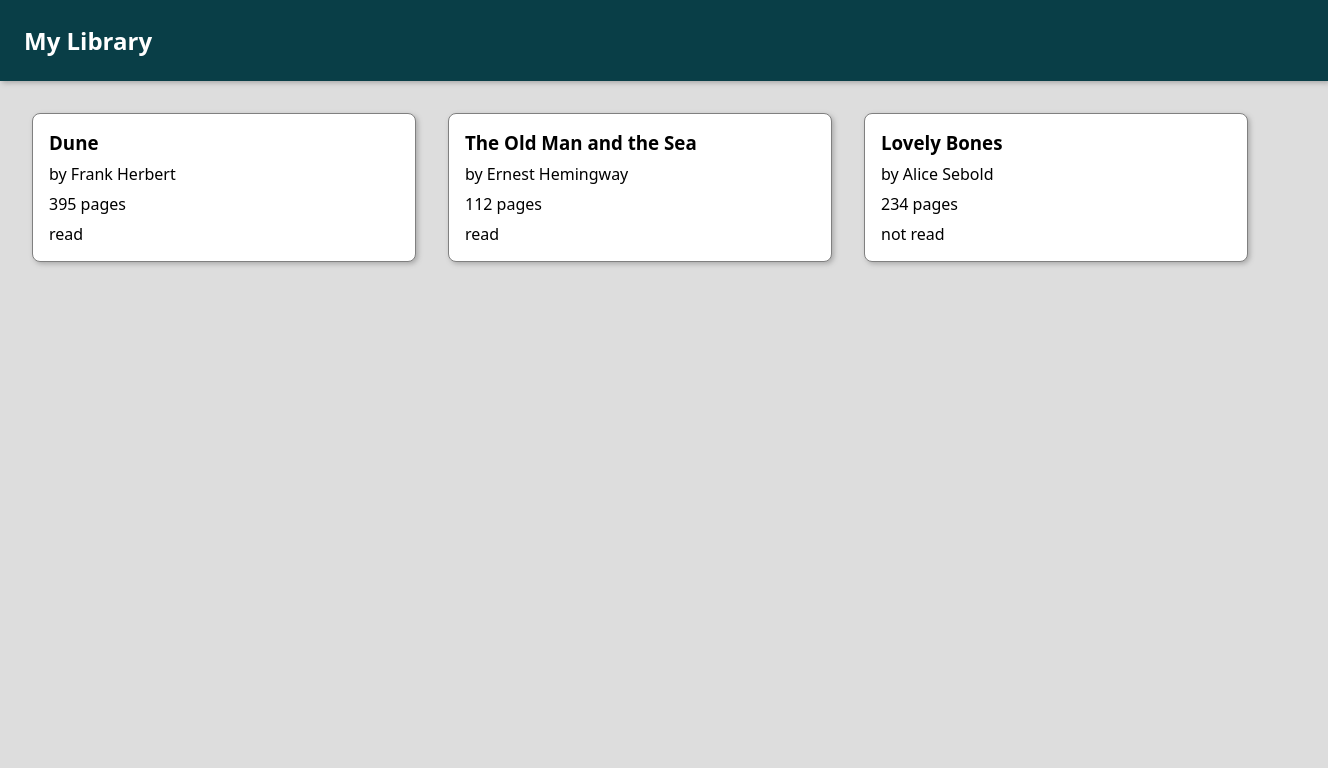
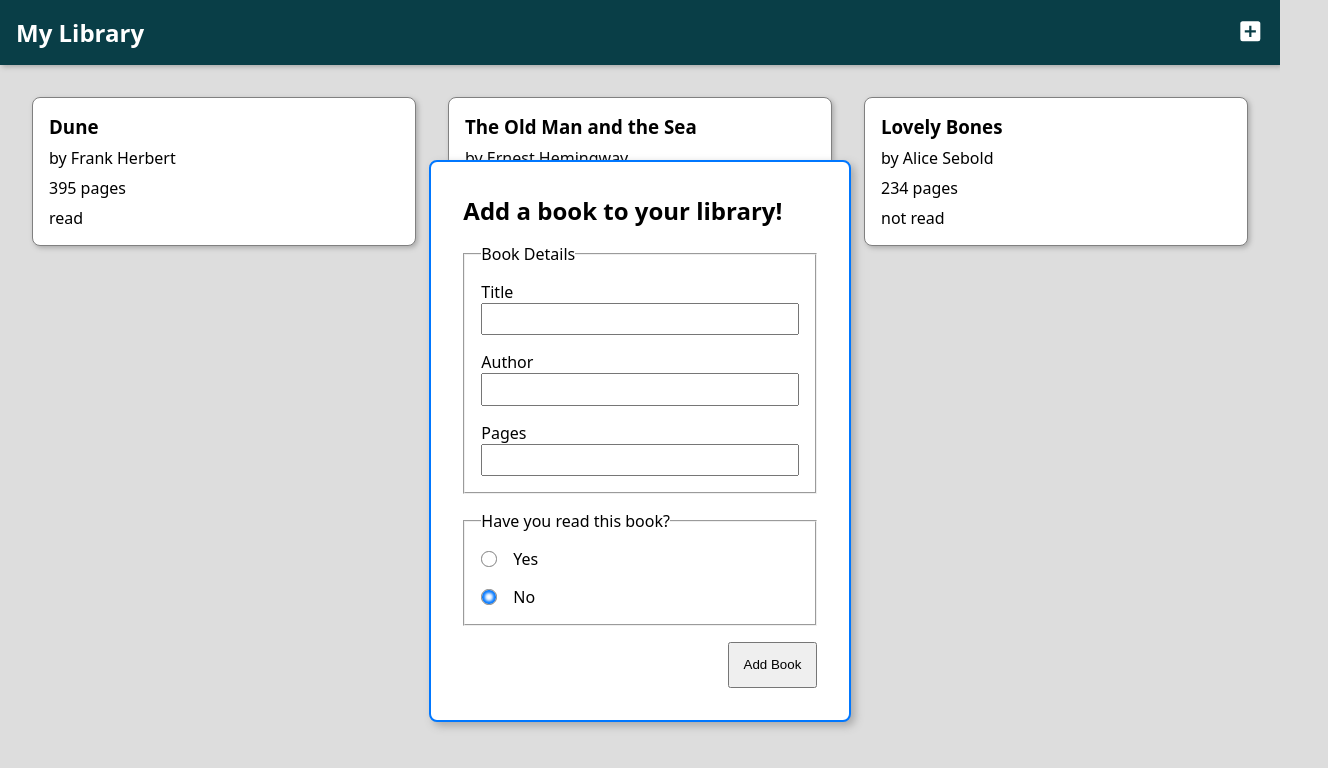
Before and after one commit to kgpolte/my-library, a website: page index.html in a window 1280 px wide. Shown: the whole page, 1328 px wide, since content can reach past the window. Drawn offline with Linux system fonts and the light colour scheme.

Commit message:
Add skeleton of form for adding a book

```diff
--- a/index.html
+++ b/index.html
@@ -10,8 +10,64 @@
 <body>
   <div class="header">
     <h2>My Library</h2>
+    <button id="add" type="button">
+      <svg
+        xmlns="http://www.w3.org/2000/svg"
+        width="2em"
+        height="2em"
+        viewBox="0 0 24 24">
+        <path d="M17,13H13V17H11V13H7V11H11V7H13V11H17M19,3H5C3.89,3 3,3.89 3,5V19A2,2 0 0,0 5,21H19A2,2 0 0,0 21,19V5C21,3.89 20.1,3 19,3Z" />
+      </svg>
+    </button>
   </div>
-  <div id="books"></div>
+
+  <div id="main">
+    <div id="books"></div>
+
+    <div class="form-wrapper">
+      <form id="add-book">
+        <h2>Add a book to your library!</h2>
+        <fieldset id="new-book-details">
+          <legend>Book Details</legend>
+          <ul class="form-inputs">
+            <li class="input-group">
+              <label for="title">Title</label>
+              <input type="text" id="title" required>
+            </li>
+            <li class="input-group">
+              <label for="author">Author</label>
+              <input type="text" id="author" required>
+            </li>
+            <li class="input-group">
+              <label for="pages">Pages</label>
+              <input type="number" id="pages" min="1" required>
+            </li>
+          </ul>
+        </fieldset>
+
+        <fieldset id="new-book-read">
+          <legend>Have you read this book?</legend>
+          <ul class="form-inputs">
+            <li class="input-group">
+              <label for="yes">
+                <input type="radio" name="read" id="yes">
+                Yes
+              </label>
+            </li>
+            <li class="input-group">
+              <label for="no">
+                <input type="radio" name="read" id="no" checked>
+                No
+              </label>
+            </li>
+          </ul>
+        </fieldset>
+
+        <button id="submit">Add Book</button>
+      </form>
+    </div>
+  </div>
+
   <script src="library.js"></script>
 </body>
 </html>
--- a/library.js
+++ b/library.js
@@ -27,18 +27,90 @@ function showBooks() {
     author.textContent = `by ${book.author}`;
     card.appendChild(author);
 
-    const pages = document.createElement('p');
+    const pages = document.createElement("p");
     pages.textContent = `${book.pages} pages`;
     card.appendChild(pages);
 
-    const read = document.createElement('p');
-    read.textContent = `${book.read ? 'read' : 'not read'}`;
+    const read = document.createElement("p");
+    read.textContent = `${book.read ? "read" : "not read"}`;
     card.appendChild(read);
 
     bookDisplay.appendChild(card);
   });
 }
 
+const addButton = document.getElementById("add");
+addButton.addEventListener("click", (e) => {
+  if (document.querySelector(".form-wrapper")) {
+    return;
+  }
+
+  const formWrapper = document.createElement("div");
+  formWrapper.classList.add("form-wrapper");
+
+  const form = document.createElement("form");
+
+  const fieldset = document.createElement("fieldset");
+  const legend = document.createElement("legend");
+  legend.textContent = "Book Details";
+  fieldset.appendChild(legend);
+
+  const formInputs = document.createElement("ul");
+  formInputs.classList.add("form-inputs");
+
+  const titleGroup = document.createElement("li");
+  titleGroup.classList.add("input-group");
+  const titleLabel = document.createElement("label");
+  titleLabel.setAttribute("for", "title");
+  titleLabel.textContent = "Title";
+  const titleInput = document.createElement("input");
+  titleInput.setAttribute("id", "title");
+  titleInput.setAttribute("name", "title");
+  titleInput.setAttribute("required", true);
+  titleGroup.appendChild(titleLabel);
+  titleGroup.appendChild(titleInput);
+  formInputs.appendChild(titleGroup);
+
+  const authorGroup = document.createElement("li");
+  authorGroup.classList.add("input-group");
+  const authorLabel = document.createElement("label");
+  authorLabel.setAttribute("for", "author");
+  authorLabel.textContent = "Author";
+  const authorInput = document.createElement("input");
+  authorInput.setAttribute("id", "author");
+  authorInput.setAttribute("name", "author");
+  authorInput.setAttribute("required", true);
+  authorGroup.appendChild(authorLabel);
+  authorGroup.appendChild(authorInput);
+  formInputs.appendChild(authorGroup);
+
+  const pagesGroup = document.createElement("li");
+  pagesGroup.classList.add("input-group");
+  const pagesLabel = document.createElement("label");
+  pagesLabel.setAttribute("for", "pages");
+  pagesLabel.textContent = "Pages";
+  const pagesInput = document.createElement("input");
+  pagesInput.setAttribute("type", "number");
+  pagesInput.setAttribute("id", "pages");
+  pagesInput.setAttribute("name", "pages");
+  pagesInput.setAttribute("required", true);
+  pagesGroup.appendChild(pagesLabel);
+  pagesGroup.appendChild(pagesInput);
+  formInputs.appendChild(pagesGroup);
+
+  fieldset.appendChild(formInputs);
+  form.appendChild(fieldset);
+
+
+
+  const submitButton = document.createElement("button");
+  submitButton.textContent = "Add";
+  form.appendChild(submitButton);
+
+  formWrapper.appendChild(form);
+  document.getElementById("main").appendChild(formWrapper);
+});
+
 addBookToLibrary("Dune", "Frank Herbert", 395, true);
 addBookToLibrary("The Old Man and the Sea", "Ernest Hemingway", 112, true);
 addBookToLibrary("Lovely Bones", "Alice Sebold", 234, false);
--- a/style.css
+++ b/style.css
@@ -1,5 +1,6 @@
 * {
   margin: 0;
+  padding: 0;
 }
 
 html {
@@ -16,13 +17,28 @@ body {
 
 .header {
   background: rgb(9, 62, 71);
+  box-sizing: border-box;
   width: 100%;
+  padding: 1em;
   box-shadow: 2px 2px 5px #aaa;
-  padding: 1.5em;
+  display: grid;
+  grid-template-columns: 1fr max-content;
 }
 
 .header > h2 {
   color: #fff;
+}
+
+.header > button {
+  background: none;
+  border-style: none;
+}
+.header > button:hover {
+  filter: drop-shadow(0px 0px 2px #aaa);
+}
+
+.header > button > svg {
+  fill: #fff;
 }
 
 #books {
@@ -43,3 +59,85 @@ body {
   background: #fff;
   box-shadow: 2px 2px 5px #aaa;
 }
+
+.form-wrapper {
+  position: absolute;
+  left: 20%;
+  right: 20%;
+  top: 20%;
+  bottom: 20%;
+  display: grid;
+  align-items: center;
+  justify-content: center;
+}
+
+#add-book {
+  height: max-content;
+  width: max-content;
+  display: grid;
+  gap: 1em;
+  align-content: center;
+  justify-content: center;
+  padding: 2em;
+  background: #fff;
+  border: 2px solid #0077ff;
+  border-radius: 8px;
+  box-shadow: 4px 4px 8px #aaa;
+}
+
+.hidden {
+  display: none;
+}
+
+#new-book-read > ul{
+  display: grid;
+  justify-items: start;
+}
+
+fieldset {
+  padding: 1em;
+}
+
+fieldset > .form-inputs {
+  display: grid;
+  gap: 1em;
+}
+
+.input-group > label {
+  display: grid;
+  grid-template-columns: 2em 1fr;
+  align-items: center;
+}
+
+input[type="radio"] {
+  appearance: none;
+  height: 1em;
+  width: 1em;
+  border: 1px solid gray;
+  border-radius: 50%;
+}
+input[type="radio"]:hover {
+  border-color: #000;
+}
+input[type="radio"]:checked{
+  box-shadow: inset 0px 0px 3px 3px #0077ff;
+}
+
+label {
+  display: block;
+}
+
+ul {
+  list-style: none;
+}
+
+input {
+  width: 300px;
+  padding: 0.5em;
+}
+
+#submit {
+  width: max-content;
+  padding: 1em;
+  justify-self: end;
+}
```
